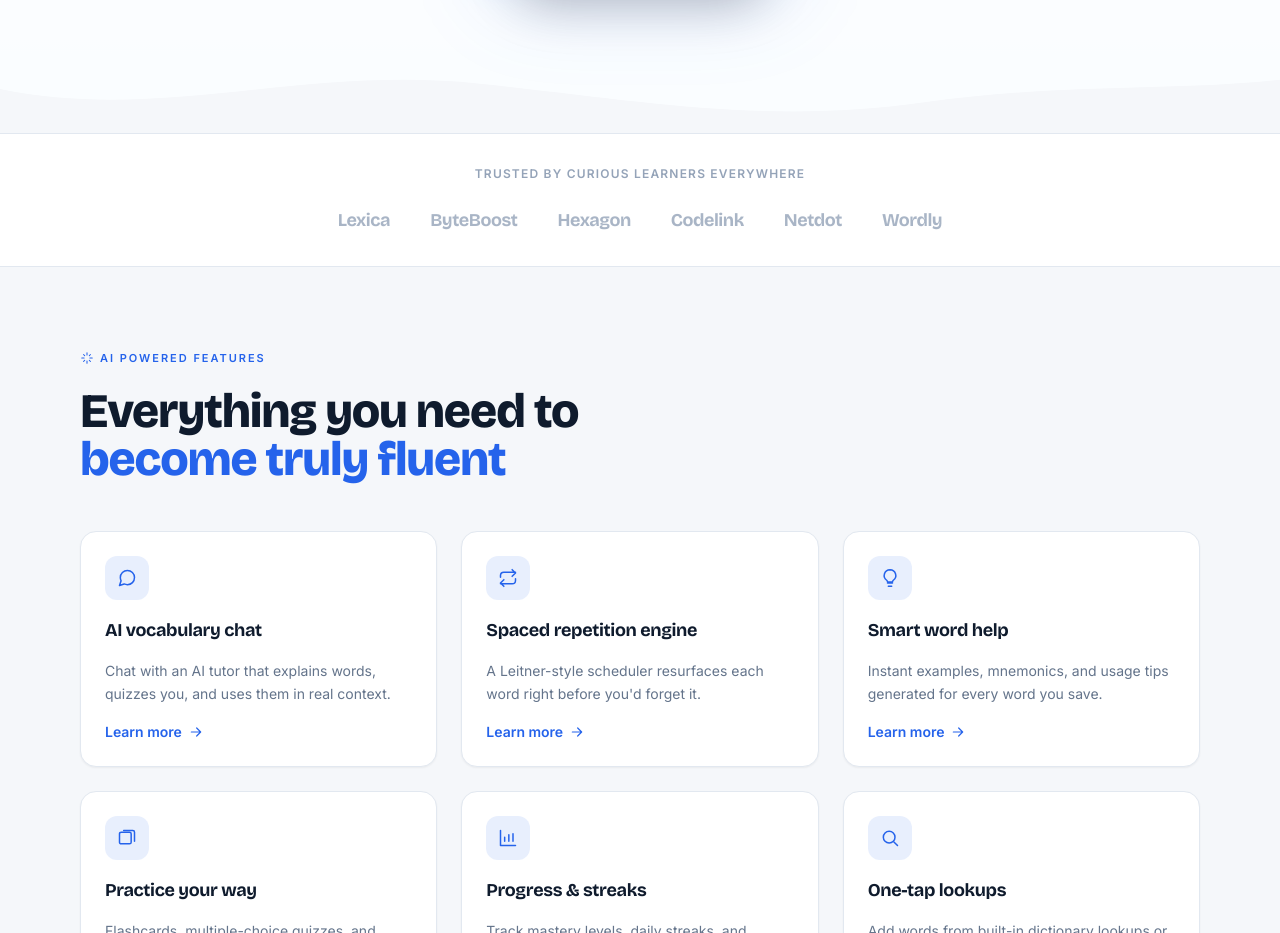
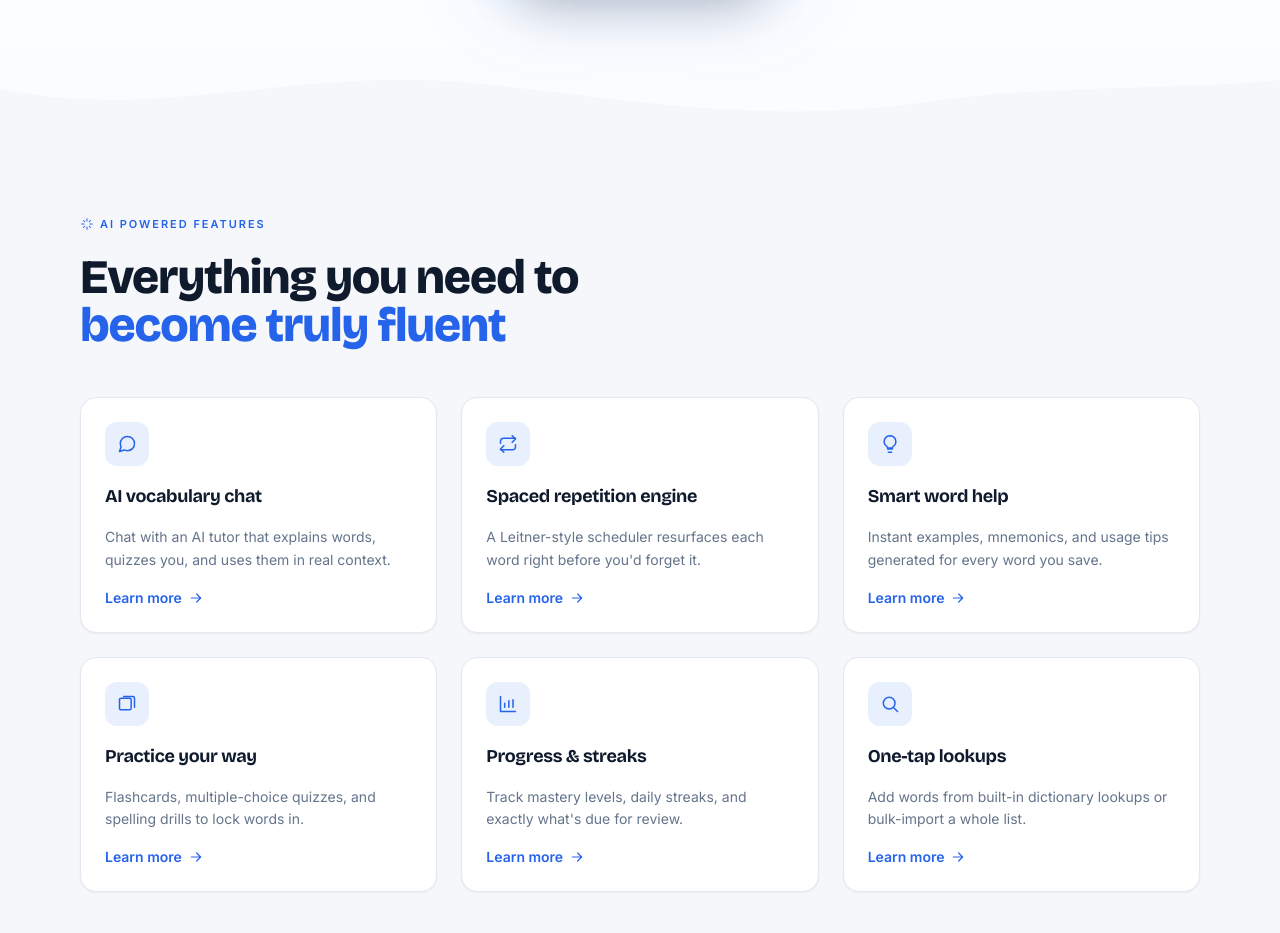
Before and after one commit to PulkitGarg31/Voca, a Next.js app: page / in a window 1280 px wide. Shown: the part 980-1913 px from the top of the page. Built offline with nearby package versions, Linux system fonts and the light colour scheme; no server answers.

Commit message:
redesign: remove Trusted-by logo cloud section

```diff
--- a/app/page.jsx
+++ b/app/page.jsx
@@ -2,7 +2,6 @@ import { getServerSession } from "next-auth";
 import { authOptions } from "@/lib/auth";
 import MarketingHeader from "@/components/landing/MarketingHeader";
 import Hero from "@/components/landing/Hero";
-import LogoCloud from "@/components/landing/LogoCloud";
 import Features from "@/components/landing/Features";
 import Comparison from "@/components/landing/Comparison";
 import Journey from "@/components/landing/Journey";
@@ -17,7 +16,6 @@ export default async function Home() {
     <main className="relative">
       <MarketingHeader loggedIn={loggedIn} />
       <Hero loggedIn={loggedIn} />
-      <LogoCloud />
       <Features />
       <Comparison />
       <Journey />
--- a/components/landing/LogoCloud.jsx
+++ /dev/null
@@ -1,18 +0,0 @@
-const NAMES = ["Lexica", "ByteBoost", "Hexagon", "Codelink", "Netdot", "Wordly"];
-
-export default function LogoCloud() {
-  return (
-    <section className="border-y border-line bg-surface">
-      <div className="mx-auto max-w-6xl px-4 py-8">
-        <p className="text-center text-xs font-semibold uppercase tracking-widest text-faint">
-          Trusted by curious learners everywhere
-        </p>
-        <div className="mt-6 flex flex-wrap items-center justify-center gap-x-10 gap-y-4">
-          {NAMES.map((n) => (
-            <span key={n} className="font-display text-lg font-bold tracking-tight text-faint/80">{n}</span>
-          ))}
-        </div>
-      </div>
-    </section>
-  );
-}
```
